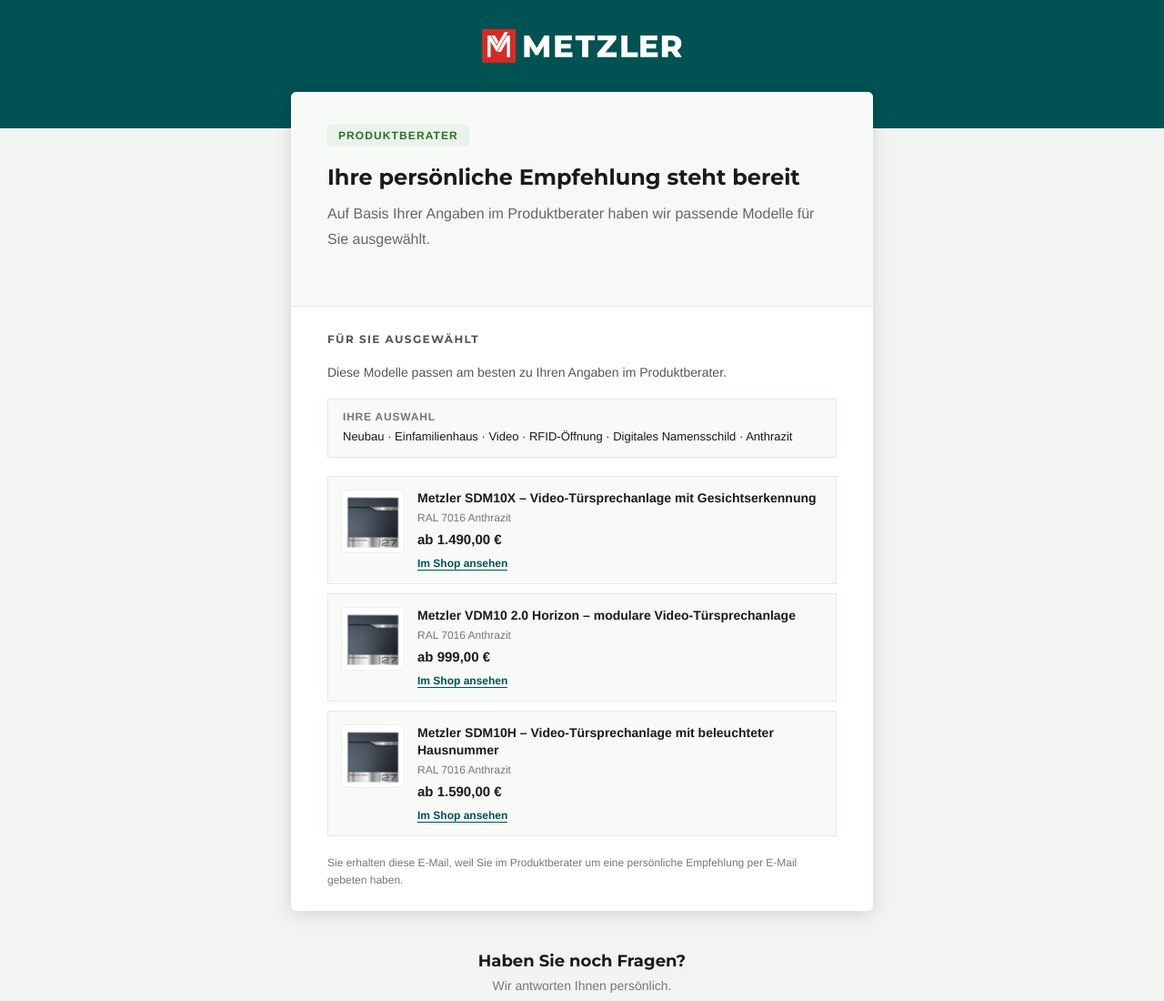
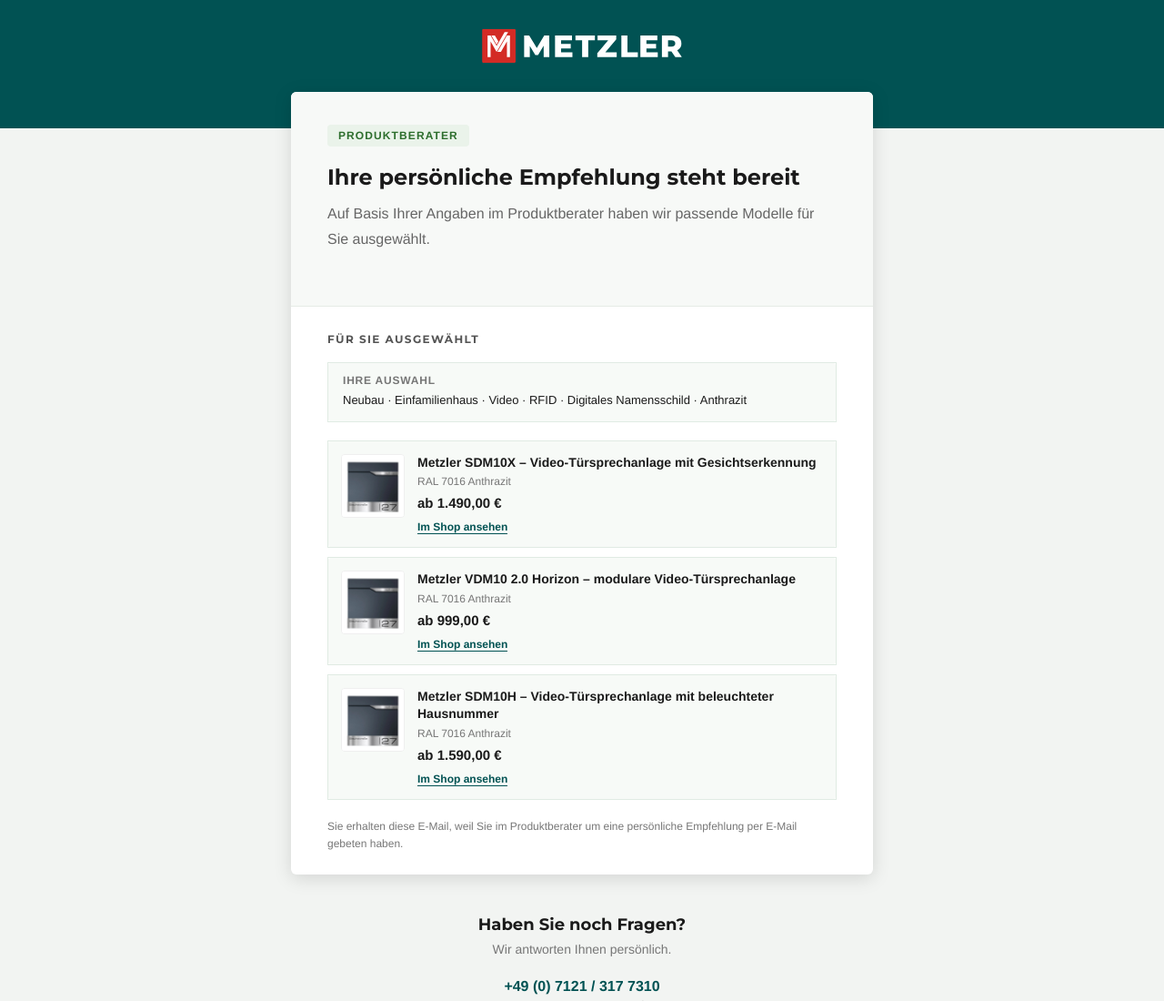
Before and after one commit to SabaVafa/email-templates, a website: page templates/produktberater-ergebnis.html in a window 1280 px wide. Shown: the top 1100 px of the page at 91% size. Drawn offline with Linux system fonts and the light colour scheme.

Commit message:
produktberater-ergebnis: copy polish for native-German naturalness + consistency
Removed the section intro that duplicated the hero subtitle ("Angaben im Produktberater"); recap token "RFID-Oeffnung" -> "RFID" (natural/faithful to the advisor wording). Voice now matches the sibling emails: formal Sie, premium register, no redundancy.

```diff
--- a/templates/produktberater-ergebnis.html
+++ b/templates/produktberater-ergebnis.html
@@ -630,16 +630,12 @@
               <td class="section" style="padding-top:28px; padding-bottom:24px; border-bottom:none;">
                 <h2 class="section-label">F&uuml;r Sie ausgew&auml;hlt</h2>
 
-                <p style="font-size:14px; color:#555; line-height:1.7; margin:0 0 16px;">
-                  Diese Modelle passen am besten zu Ihren Angaben im Produktberater.
-                </p>
-
                 <!-- Ihre Auswahl — recap of the advisor answers (DEV: map each token from stored criteria) -->
                 <table width="100%" cellpadding="0" cellspacing="0" role="presentation" style="background:#f7faf7; border:1px solid #e0ebe3; border-radius:6px; margin:0 0 20px;">
                   <tr>
                     <td style="padding:12px 16px;">
                       <div style="font-size:12px; font-weight:700; color:#767676; letter-spacing:0.8px; text-transform:uppercase; margin-bottom:5px;">Ihre Auswahl</div>
-                      <div style="font-size:13px; color:#1a1a1a; line-height:1.6;">Neubau &middot; Einfamilienhaus &middot; Video &middot; RFID-&Ouml;ffnung &middot; Digitales Namensschild &middot; Anthrazit</div>
+                      <div style="font-size:13px; color:#1a1a1a; line-height:1.6;">Neubau &middot; Einfamilienhaus &middot; Video &middot; RFID &middot; Digitales Namensschild &middot; Anthrazit</div>
                     </td>
                   </tr>
                 </table>
```
